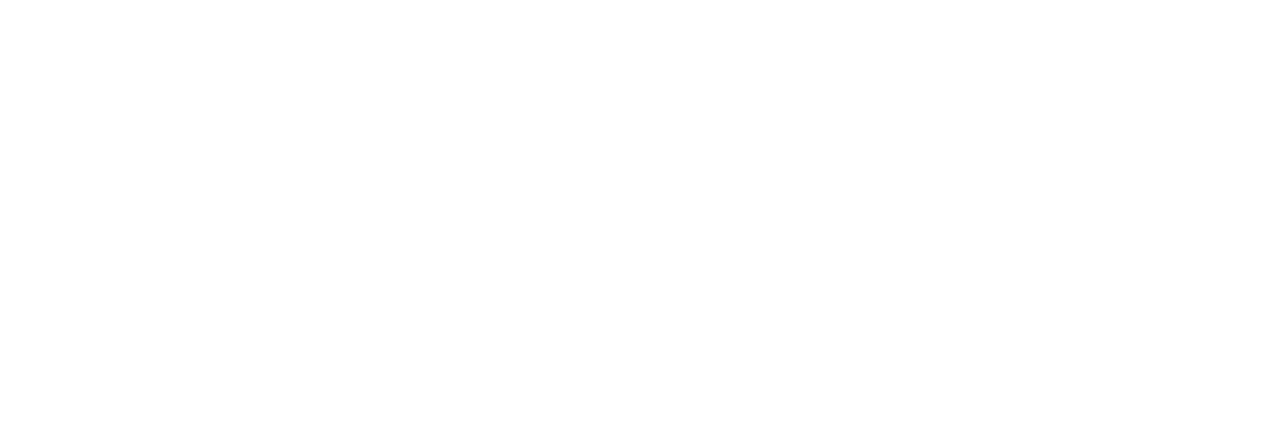
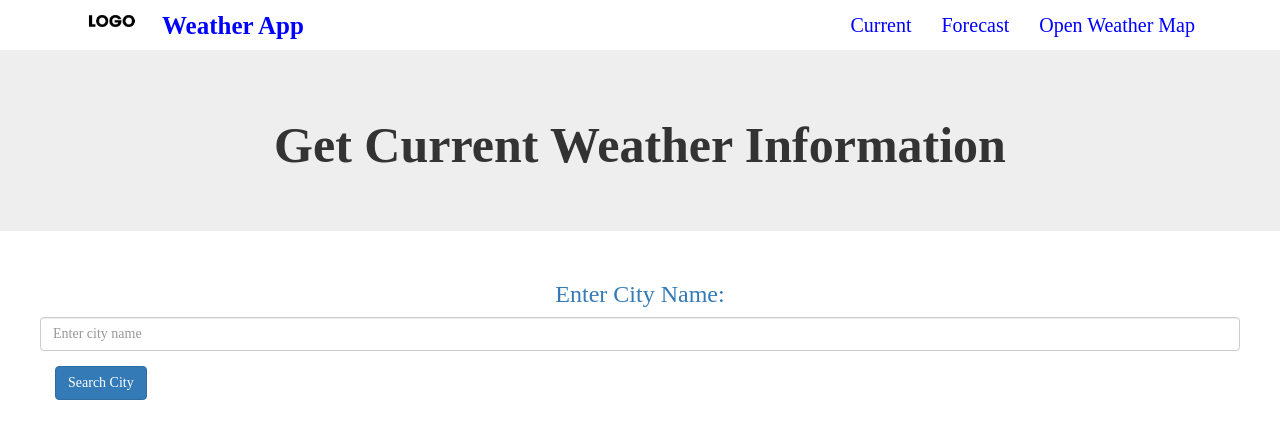
Before and after one commit to vp2020/WeatherApp, a plain HTML site: page current.html in a window 1280 px wide. Drawn offline with nearby package versions, Linux system fonts and the light colour scheme.

Commit message:
current.html page added

```diff
--- a/current.html
+++ b/current.html
@@ -2,9 +2,64 @@
 <html lang="en">
 <head>
     <meta charset="UTF-8">
-    <title>Title</title>
+    <title>Weather App</title>
+    <!-- Latest compiled and minified CSS -->
+    <link rel="stylesheet" href="https://maxcdn.bootstrapcdn.com/bootstrap/3.3.7/css/bootstrap.min.css" integrity="sha384-BVYiiSIFeK1dGmJRAkycuHAHRg32OmUcww7on3RYdg4Va+PmSTsz/K68vbdEjh4u" crossorigin="anonymous">
+    <link href="https://maxcdn.bootstrapcdn.com/font-awesome/4.7.0/css/font-awesome.min.css" rel="stylesheet" integrity="sha384-wvfXpqpZZVQGK6TAh5PVlGOfQNHSoD2xbE+QkPxCAFlNEevoEH3Sl0sibVcOQVnN" crossorigin="anonymous">
+
+    <link rel="stylesheet" href="style.css">
 </head>
+
 <body>
+<nav class="navbar navbar-default" id="nav_bar">
+    <div class="container">
+        <div class="navbar-header">
+            <a href="index.html" class="navbar-brand navbar-link weather">
+                <img src="images/logo.png" class="img-responsive" id="logo" alt=""><strong>Weather App</strong>
+            </a>
+            <button class="navbar-toggle collapsed" data-toggle="collapse" data-target="#navcol">
+                <span class="sr-only">Toggle navigation</span>
+                <span class="icon-bar"></span>
+                <span class="icon-bar"></span>
+                <span class="icon-bar"></span>
+            </button>
+        </div>
+
+        <div class="collapse navbar-collapse" id="navcol">
+            <ul class="nav navbar-nav navbar-right" id="nav_list">
+                <li><a href="current.html">Current</a></li>
+                <li><a href="forecast.html">Forecast</a></li>
+                <li><a href="" target="">Open Weather Map</a></li>
+            </ul>
+
+        </div>
+
+    </div>
+
+</nav>
+
+
+<div class="jumbotron">
+    <h2 class="text-center" style="font-size: 50px; font-weight: 600;">Get Current Weather Information</h2>
+</div>
+
+<div class="container">
+    <div class="row" id="cityDiv">
+        <div class="col-md-12">
+            <h3 class="text-center text-primary">Enter City Name:</h3>
+        </div>
+        <div class="row form-group">
+            <input type="text" name="city" id="city" class="form-control" placeholder="Enter city name">
+        </div>
+        <button id="submitCity" class="btn btn-primary">Search City</button>
+    </div>
+</div>
+
+
+<script src="https://ajax.googleapis.com/ajax/libs/jquery/3.1.1/jquery.min.js"></script>
+<!-- Latest compiled and minified JavaScript -->
+<script src="https://maxcdn.bootstrapcdn.com/bootstrap/3.3.7/js/bootstrap.min.js" integrity="sha384-Tc5IQib027qvyjSMfHjOMaLkfuWVxZxUPnCJA7l2mCWNIpG9mGCD8wGNIcPD7Txa" crossorigin="anonymous"></script>
+
 
 </body>
 </html>
```
